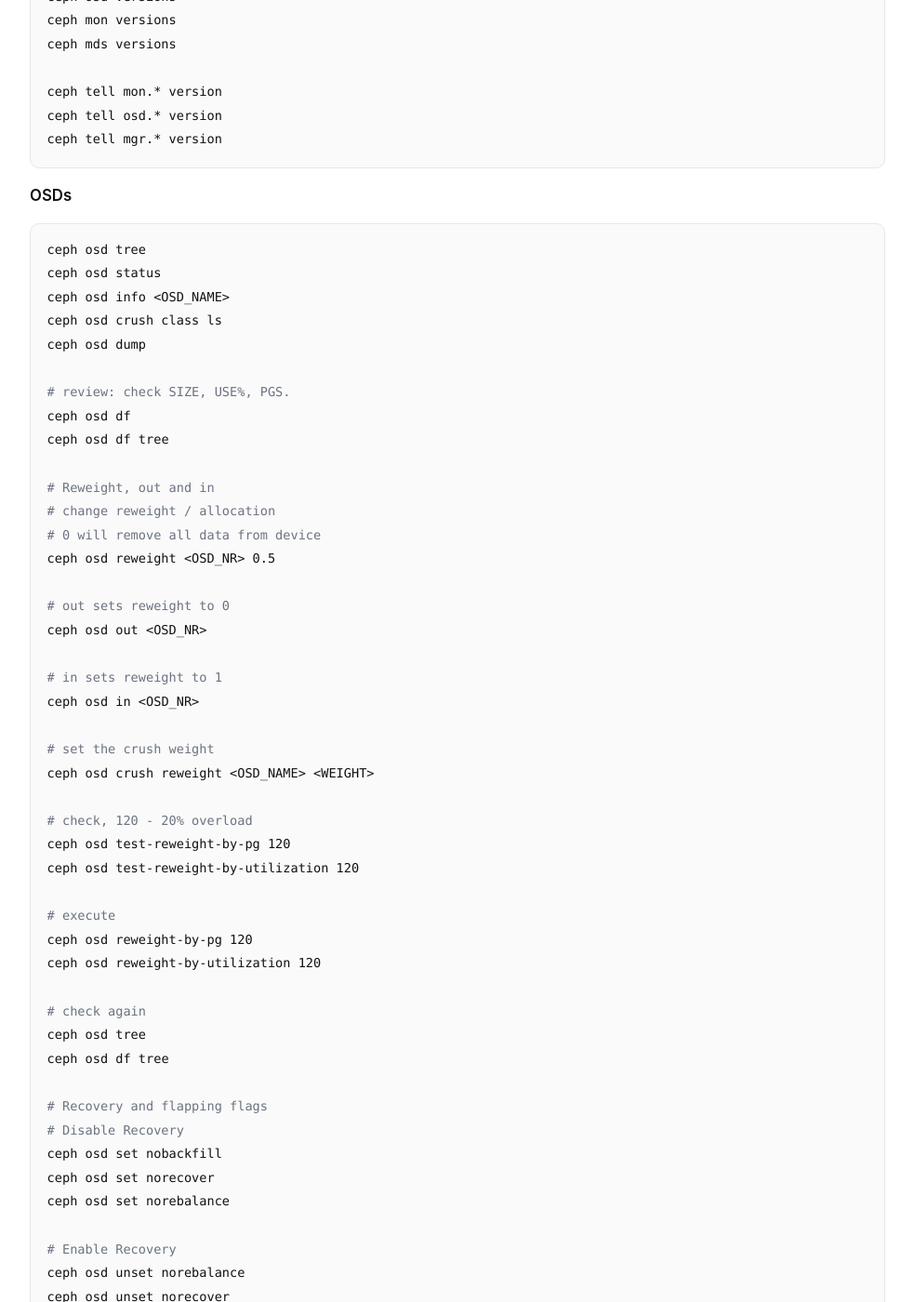
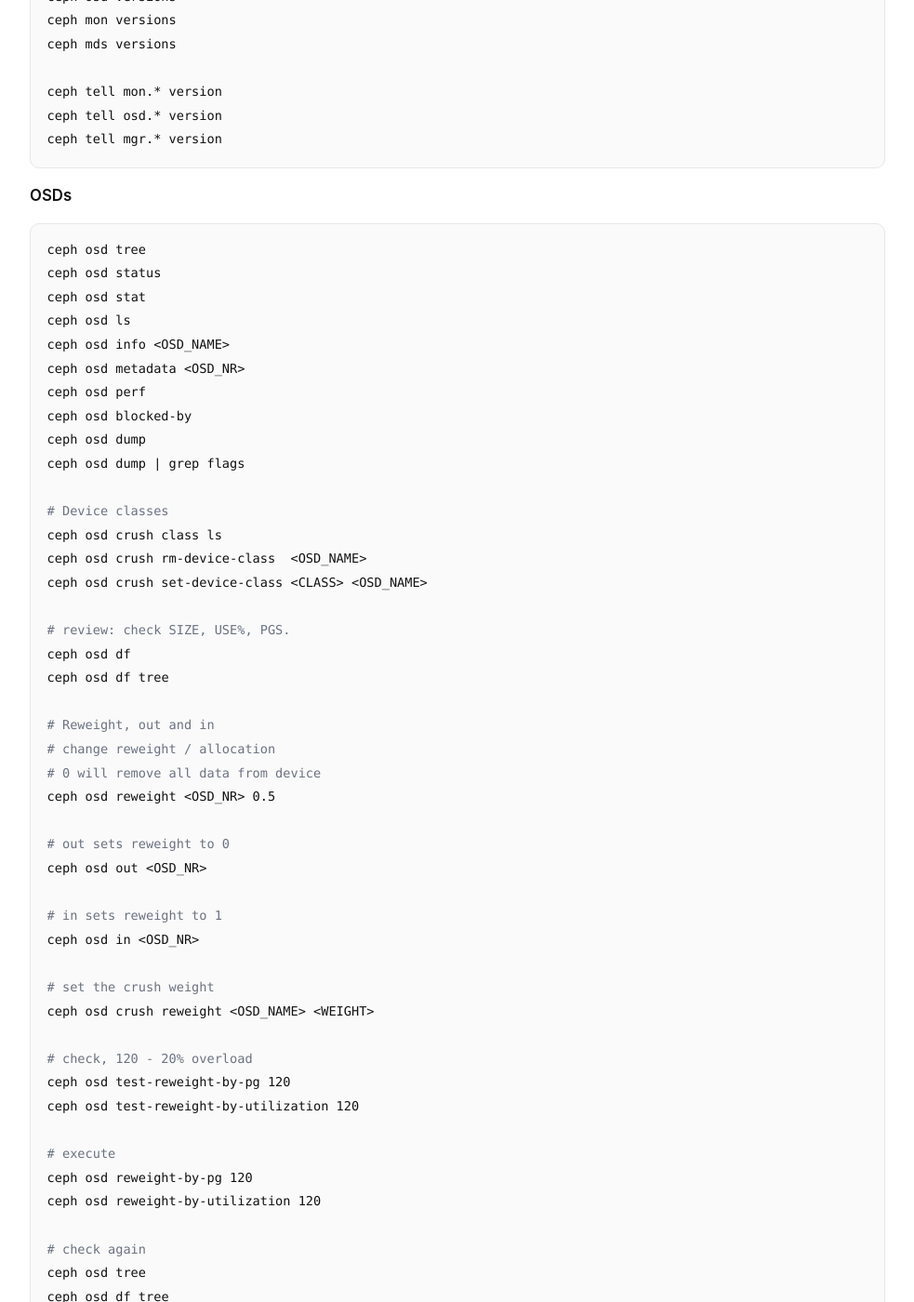
Before and after one commit to codecap/infraguide, a Jekyll site: the page built from cheat-sheets/ceph/index.md, in a window 1280 px wide and 1400 px high, scrolled down 1014 px. Shown: the whole window at 93% size, without its empty margins (148-1131 px from the left). Built offline with Jekyll 4.4.1, drawn with Linux system fonts in a browser that asks for light colours; comment, search, counter and statistics services are not loaded; some of the changed text lies outside the part shown.

Commit message:
upd: ceph cheat sheet extend OSDs section
Co-Authored-By: Claude Sonnet 5.5 <noreply@anthropic.com>

````diff
--- a/cheat-sheets/ceph/index.md
+++ b/cheat-sheets/ceph/index.md
@@ -54,9 +54,19 @@ ceph tell mgr.* version
 ```bash
 ceph osd tree
 ceph osd status
+ceph osd stat
+ceph osd ls
 ceph osd info <OSD_NAME>
+ceph osd metadata <OSD_NR>
+ceph osd perf
+ceph osd blocked-by
+ceph osd dump
+ceph osd dump | grep flags
+
+# Device classes
 ceph osd crush class ls
-ceph osd dump
+ceph osd crush rm-device-class  <OSD_NAME>
+ceph osd crush set-device-class <CLASS> <OSD_NAME>
 
 # review: check SIZE, USE%, PGS.
 ceph osd df
@@ -106,6 +116,16 @@ ceph osd set noup
 ceph osd set nodown
 ceph osd set noin
 ceph osd set noout
+
+# pause scrubbing
+ceph osd set noscrub
+ceph osd set nodeep-scrub
+ceph osd unset noscrub
+ceph osd unset nodeep-scrub
+
+# pause all client I/O
+ceph osd set pause
+ceph osd unset pause
 
 ceph osd add-noout <OSD_NAME>
 ceph osd rm-noout  <OSD_NAME>
````
